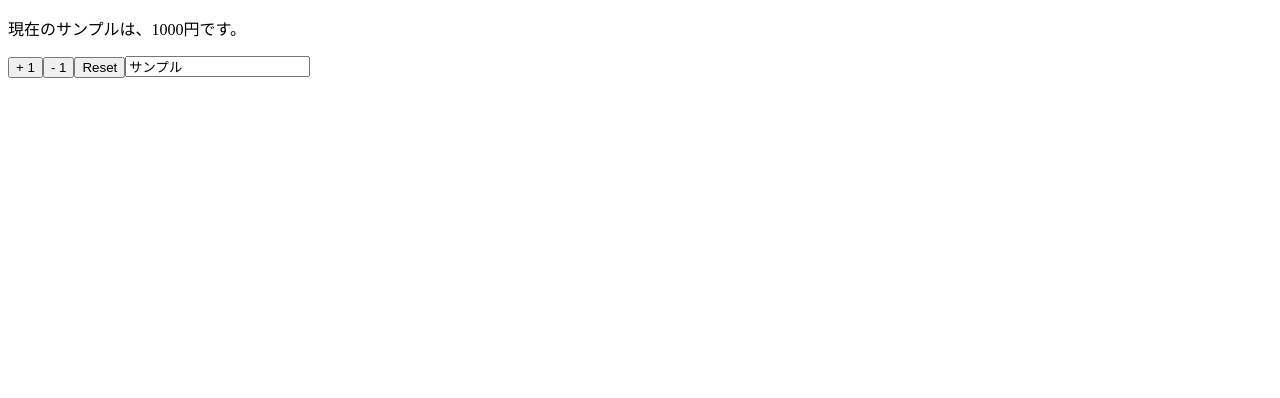
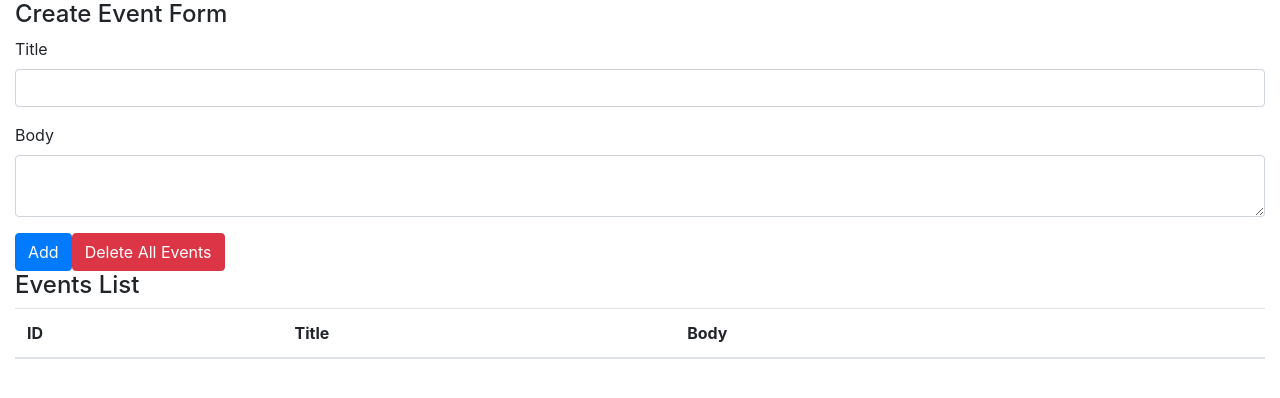
Before and after one commit to TomoharuUchida/react-hooks101, a React (Create React App) app: page / in a window 1280 px wide. Shown: the top 398 px of the page. Built offline with nearby package versions, Linux system fonts and the light colour scheme.

Commit message:
create form and event table with bootstrap

```diff
--- a/package.json
+++ b/package.json
@@ -6,6 +6,7 @@
     "@testing-library/jest-dom": "^5.16.4",
     "@testing-library/react": "^13.3.0",
     "@testing-library/user-event": "^13.5.0",
+    "bootstrap": "^4.3.1",
     "react": "^18.1.0",
     "react-dom": "^18.1.0",
     "react-scripts": "5.0.1",
--- a/src/App.js
+++ /dev/null
@@ -1,27 +0,0 @@
-import React, { useState } from 'react';
-
-const App = props => {
-  const [name, setName] = useState(props.name)
-  const [price, setPrice] = useState(props.price)
-  const reset = () => {
-    setName(props.name)
-    setPrice(props.price)
-  }
-
-  return (
-    <React.Fragment>
-      <p>現在の{name}は、{price}円です。</p>
-      <button onClick={() => setPrice(price + 1)}>+ 1</button>
-      <button onClick={() => setPrice(price - 1)}>- 1</button>
-      <button onClick={reset}>Reset</button>
-      <input value={name} onChange={e => setName(e.target.value)}/>
-    </React.Fragment>
-  )
-}
-
-App.defaultProps = {
-  name: 'サンプル',
-  price: 1000
-}
-
-export default App;
--- /dev/null
+++ b/src/components/App.js
@@ -0,0 +1,46 @@
+import React, { useState } from 'react';
+
+import 'bootstrap/dist/css/bootstrap.min.css'
+
+const App = props => {
+  return (
+    <div className="container-fluid">
+      <h4>Create Event Form</h4>
+      <form>
+        <div className="form-group">
+          <label htmlFor="formEventTitle">Title</label>
+          <input className="form-control" id="formEventTitle"/>
+        </div>
+
+        <div className="form-group">
+          <label htmlFor="formEventBody">Body</label>
+          <textarea className="form-control" id="formEventBody"/>
+        </div>
+
+        <button className="btn btn-primary">Add</button>
+        <button className="btn btn-danger">Delete All Events</button>
+
+        <h4>Events List</h4>
+        <table className="table table-hover">
+          <thead>
+            <tr>
+            <th>ID</th>
+            <th>Title</th>
+            <th>Body</th>
+            <th></th>
+          </tr>
+          </thead>
+          <tbody>
+          </tbody>
+        </table>
+      </form>
+    </div>
+  )
+}
+
+App.defaultProps = {
+  name: 'サンプル',
+  price: 1000
+}
+
+export default App;
--- a/src/index.js
+++ b/src/index.js
@@ -1,6 +1,6 @@
 import React from 'react';
 import ReactDOM from 'react-dom/client';
-import App from './App';
+import App from './components/App';
 
 const root = ReactDOM.createRoot(document.getElementById('root'));
 root.render(
```
Also changed, not shown: 1 other file (tests, documents, lock files or other folders).
